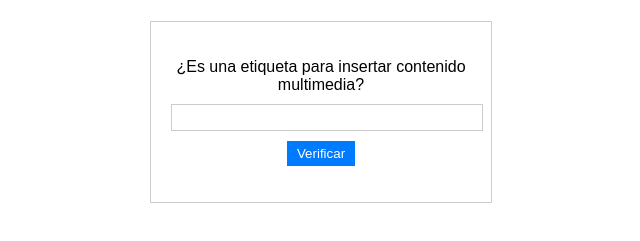
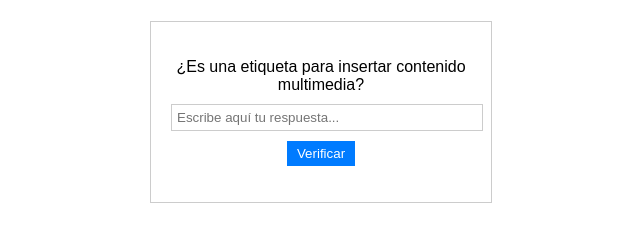
Before and after one commit to Ljaramillo912008/Pagina-web, a plain HTML site: page index.html in a window 1280 px wide. Shown: the part 59-300 px from the top of the page, without its empty margins (319-959 px from the left). Drawn offline with Linux system fonts and the light colour scheme.

Commit message:
Update index.html

```diff
--- a/index.html
+++ b/index.html
@@ -10,7 +10,7 @@
     <h1>¡Adivina la etiqueta HTML!</h1>
     <div id="juego">
         <p id="pregunta"></p>
-        <input type="text" id="respuesta">
+        <input type="text" id="respuesta" placeholder="Escribe aquí tu respuesta...">
         <button id="verificar">Verificar</button>
         <p id="resultado"></p>
     </div>
```
